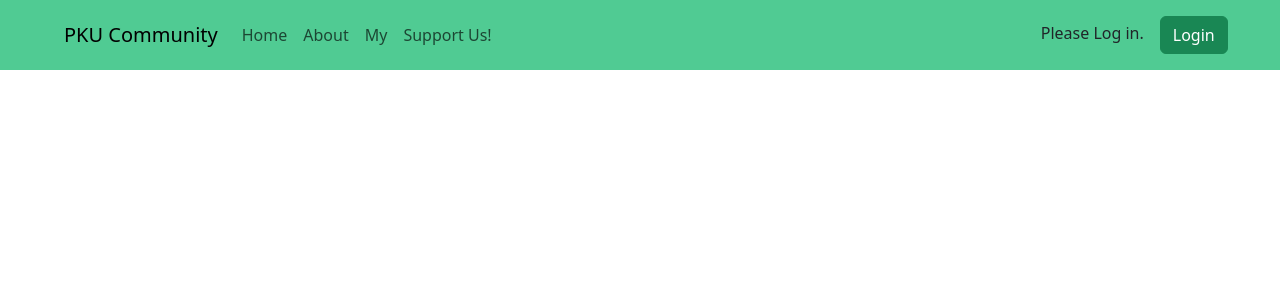
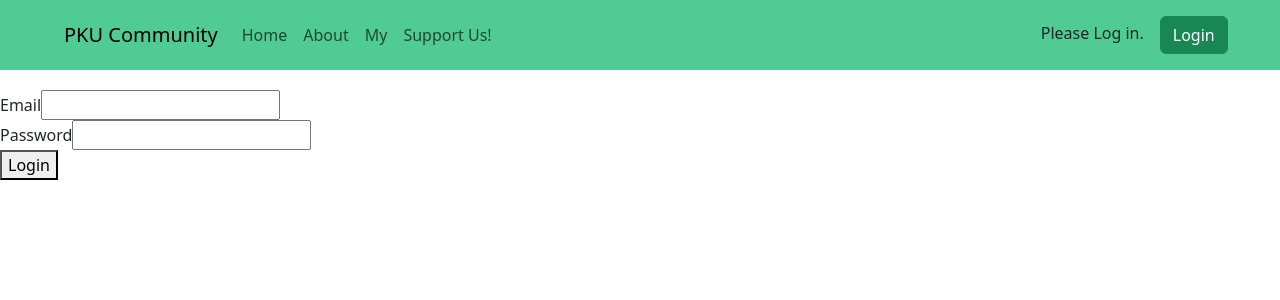
Before and after one commit to WebProject-Babos/FrontEnd, a React (Create React App) app: page /login in a window 1280 px wide. Shown: the top 300 px of the page. Built offline with nearby package versions, Linux system fonts and the light colour scheme.

Commit message:
로그인 구현 완료

```diff
--- a/package.json
+++ b/package.json
@@ -10,7 +10,9 @@
     "@types/node": "^16.18.67",
     "@types/react": "^18.2.41",
     "@types/react-dom": "^18.2.17",
+    "axios": "^1.6.2",
     "bootstrap": "^5.3.2",
+    "dotenv": "^16.3.1",
     "react": "^18.2.0",
     "react-bootstrap": "^2.9.1",
     "react-dom": "^18.2.0",
--- a/src/App.tsx
+++ b/src/App.tsx
@@ -1,14 +1,21 @@
-import React from 'react';
+import React from "react";
 import { BrowserRouter, Routes, Route } from "react-router-dom";
+import { AuthProvider } from "./contexts/AuthContext";
 import "bootstrap/dist/css/bootstrap.css";
-import './App.css';
-import Header from './components/Header/Header';
+import "./App.css";
+import Header from "./components/Header/Header";
+import Login from "./components/Login/Login";
 
 function App() {
   return (
-    <BrowserRouter>
-      <Header/>
-    </BrowserRouter>
+    <AuthProvider>
+      <BrowserRouter>
+        <Header />
+        <Routes>
+          <Route path="/login" element={<Login />} />
+        </Routes>
+      </BrowserRouter>
+    </AuthProvider>
   );
 }
 
--- /dev/null
+++ b/src/components/Login/Login.tsx
@@ -0,0 +1,59 @@
+// src/components/Login/Login.tsx
+import React, { useState } from "react";
+import { useNavigate } from "react-router-dom";
+import useAuth from "../../hooks/useAuth"; // Adjust the import path as necessary
+import PageView from "../PageView/PageView";
+
+const Login: React.FC = () => {
+  const navigate = useNavigate();
+  const { login } = useAuth();
+  const [email, setEmail] = useState<string>("");
+  const [password, setPassword] = useState<string>("");
+  const [error, setError] = useState<string>("");
+
+  const handleLogin = async (e: React.FormEvent) => {
+    e.preventDefault();
+
+    try {
+      await login(email, password);
+      navigate("/"); // Redirect to home page
+    } catch (err) {
+      if (err instanceof Error) {
+        setError(err.message || "An error occurred during login");
+      } else {
+        setError("An unknown error occurred");
+      }
+    }
+  };
+
+  return (
+    <PageView>
+      <div>
+        <form onSubmit={handleLogin}>
+          <div>
+            <label htmlFor="email">Email</label>
+            <input
+              type="email"
+              id="email"
+              value={email}
+              onChange={(e) => setEmail(e.target.value)}
+            />
+          </div>
+          <div>
+            <label htmlFor="password">Password</label>
+            <input
+              type="password"
+              id="password"
+              value={password}
+              onChange={(e) => setPassword(e.target.value)}
+            />
+          </div>
+          {error && <p>{error}</p>}
+          <button type="submit">Login</button>
+        </form>
+      </div>
+    </PageView>
+  );
+};
+
+export default Login;
--- /dev/null
+++ b/src/components/PageView/PageView.css
@@ -0,0 +1,6 @@
+.body{
+    min-height: calc(100vh - 70px);
+    margin-top: 100px;
+    margin-bottom: 50px;
+    background-color: white;
+}
--- /dev/null
+++ b/src/components/PageView/PageView.tsx
@@ -0,0 +1,42 @@
+import "./PageView.css";
+import React from "react";
+import { useEffect } from "react";
+import { Spinner, Container } from "react-bootstrap";
+
+type PageViewProps = {
+  children: React.ReactNode;
+  paddingBottom?: number;
+  isLoading?: boolean;
+};
+
+export default function PageView({
+  children,
+  paddingBottom = 0,
+  isLoading = false,
+}: PageViewProps) {
+  useEffect(() => {
+    // 맨 위로 페이지 스크롤 올리기
+    window.scrollTo(0, 0);
+  }, []);
+
+  const style = {
+    minHeight: `calc(100vh - 70px)`,
+    display: "flex",
+    marginTop: "90px",
+    paddingBottom: paddingBottom,
+  };
+
+  return (
+    <div className="body" style={style}>
+      {isLoading ? ( // isLoading일 시 로딩 아이콘 표시
+        <Container fluid className="d-flex justify-content-center">
+          <Spinner className="my-auto" animation="border" role="status">
+            <span className="visually-hidden">Loading...</span>
+          </Spinner>
+        </Container>
+      ) : (
+        children // isLoading 아닐 시 children 렌더
+      )}
+    </div>
+  );
+}
--- /dev/null
+++ b/src/contexts/AuthContext.tsx
@@ -0,0 +1,86 @@
+// src/contexts/AuthContext.tsx
+import React, { createContext, useState, useEffect, ReactNode } from "react";
+import axios from "axios";
+
+interface AuthContextType {
+  isLoggedIn: boolean;
+  authToken: string | null;
+  login: (email: string, password: string) => Promise<void>;
+  logout: () => Promise<void>;
+}
+
+interface AuthProviderProps {
+  children: ReactNode;
+}
+
+export const AuthContext = createContext<AuthContextType | null>(null);
+
+export const AuthProvider = ({ children }: AuthProviderProps) => {
+  const [isLoggedIn, setIsLoggedIn] = useState<boolean>(false);
+  const [authToken, setAuthToken] = useState<string | null>(null);
+  const [refreshToken, setRefreshToken] = useState<string | null>(null);
+
+  useEffect(() => {
+    const storedAuthToken = localStorage.getItem("Authorization");
+    const storedRefreshToken = localStorage.getItem("Refresh-Token");
+    if (storedAuthToken && storedRefreshToken) {
+      setIsLoggedIn(true);
+      setAuthToken(storedAuthToken);
+      setRefreshToken(storedRefreshToken);
+    }
+  }, []);
+
+  const login = async (email: string, password: string) => {
+    try {
+      const response = await axios.post(
+        `${process.env.REACT_APP_API_URL}/login`,
+        {
+          email,
+          password,
+        }
+      );
+      console.log("Response Headers:", response.headers);
+
+      if (response.status === 200) {
+        const authToken = response.headers["authorization"];
+        const refreshToken = response.headers["refresh-token"];
+        if (authToken && refreshToken) {
+          localStorage.setItem("Authorization", authToken);
+          localStorage.setItem("Refresh-Token", refreshToken);
+          // alert(authToken);
+          setIsLoggedIn(true);
+          setAuthToken(authToken);
+          setRefreshToken(refreshToken);
+        }
+      }
+    } catch (error) {
+      console.error("Login failed:", error);
+      throw error; // Rethrow the error to be handled in the component
+    }
+  };
+
+  const logout = async () => {
+    if (authToken) {
+      try {
+        await axios.get(`${process.env.REACT_APP_API_URL}/logout`, {
+          headers: {
+            Authorization: `Bearer ${authToken}`,
+          },
+        });
+        // Clear local storage and state
+        localStorage.removeItem("Authorization");
+        setIsLoggedIn(false);
+        setAuthToken(null);
+      } catch (error) {
+        console.error("Logout failed:", error);
+        throw error; // Rethrow the error to be handled in the component
+      }
+    }
+  };
+
+  return (
+    <AuthContext.Provider value={{ isLoggedIn, authToken, login, logout }}>
+      {children}
+    </AuthContext.Provider>
+  );
+};
--- /dev/null
+++ b/src/hooks/useAuth.ts
@@ -0,0 +1,20 @@
+// src/hooks/useAuth.ts
+import { useContext } from 'react';
+import { AuthContext } from '../contexts/AuthContext';
+
+interface AuthContextType {
+  isLoggedIn: boolean;
+  authToken: string | null;
+  login: (email: string, password: string) => Promise<void>; // Updated to match AuthContext.tsx
+  logout: () => Promise<void>;
+}
+
+const useAuth = (): AuthContextType => {
+  const context = useContext(AuthContext);
+  if (!context) {
+    throw new Error('useAuth must be used within an AuthProvider');
+  }
+  return context;
+};
+
+export default useAuth;
```
Also changed, not shown: src/components/Header/Header.tsx (+36 -15 lines), 2 other files (tests, documents, lock files or other folders).
